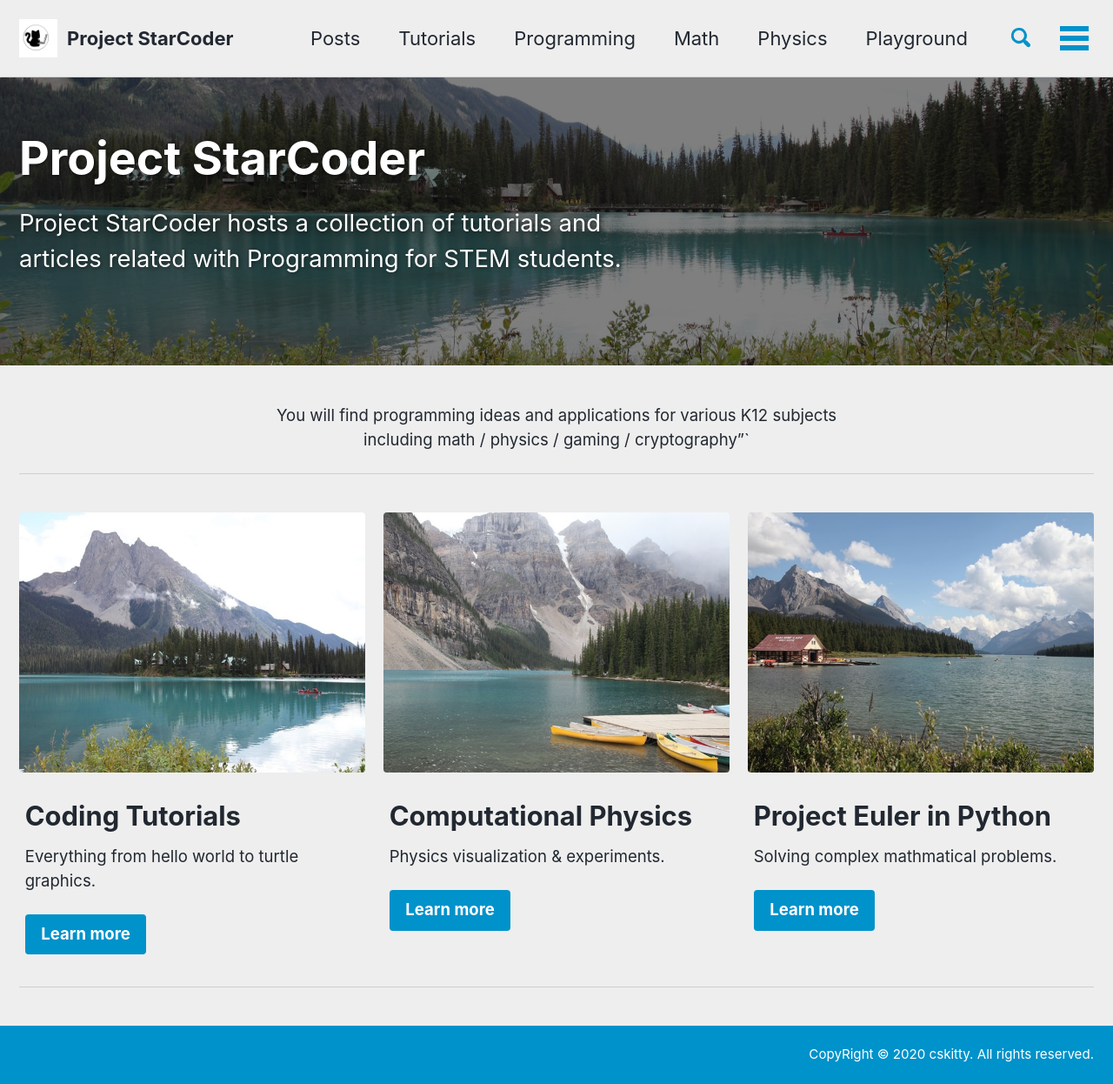
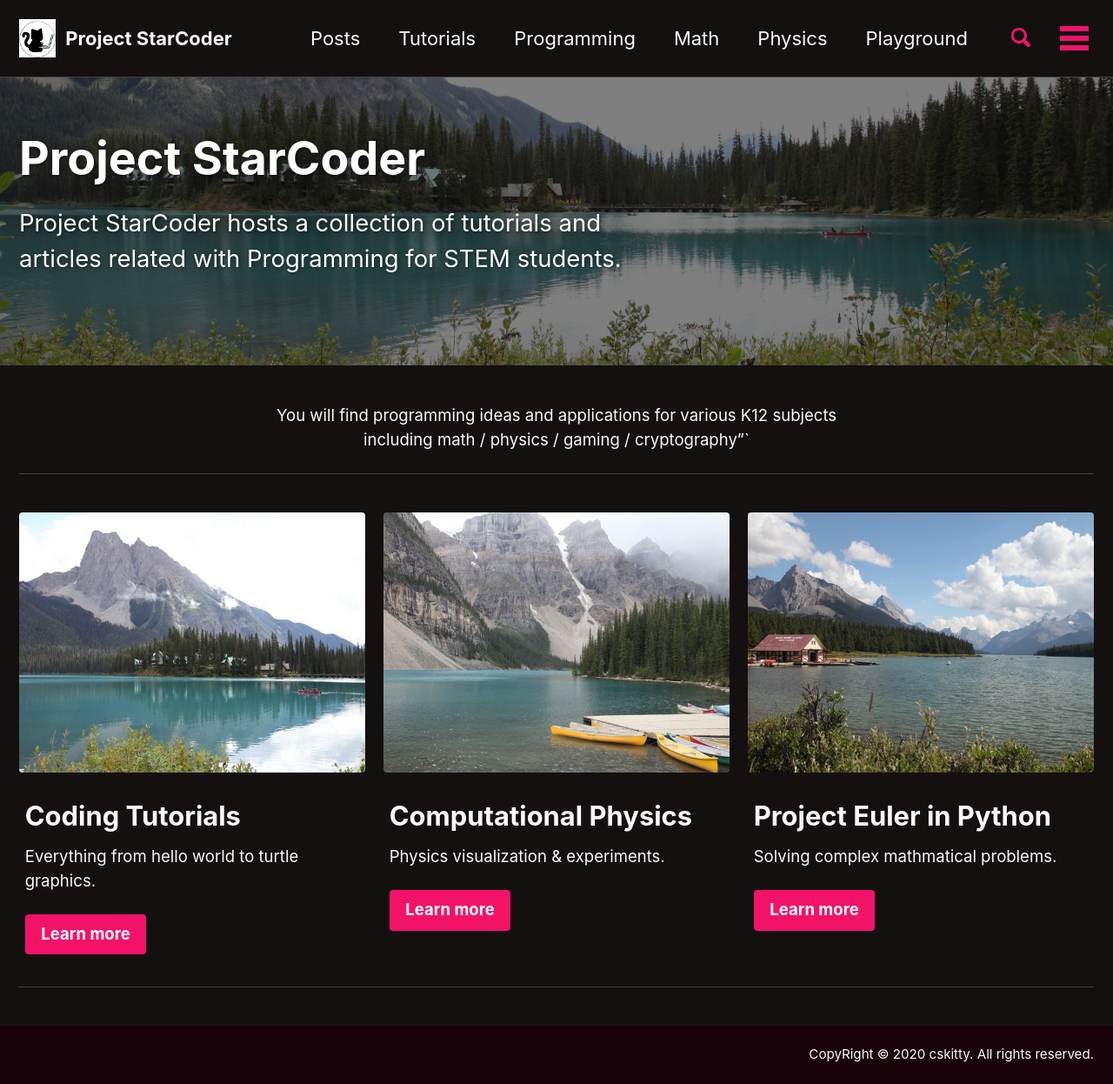
Before and after one commit to cskitty/cskitty.github.io, a Jekyll site: the page built from _pages/home.md, in a window 1280 px wide. Shown: the whole page at 87% size. Built offline with Jekyll 4.4.1, drawn with Linux system fonts in a browser that asks for light colours; cached includes are drawn as plain includes; nearby versions of some CDN libraries.

Commit message:
updated logo

```diff
--- a/_config.yml
+++ b/_config.yml
@@ -12,7 +12,7 @@
 
 #theme                  : "minimal-mistakes-jekyll"
 remote_theme             : "mmistakes/minimal-mistakes"
-minimal_mistakes_skin    : "air" # "air", "aqua", "contrast", "dark", "dirt", "neon", "mint", "plum", "sunrise"
+minimal_mistakes_skin    : "neon" # "air", "aqua", "contrast", "dark", "dirt", "neon", "mint", "plum", "sunrise"
 
 # Site Settings
 locale                   : "en-US"
@@ -94,7 +94,7 @@ analytics:
 # Site Author
 author:
   name             : "StarCoder"
-  avatar           : "https://avatars3.githubusercontent.com/u/19498807?s=400&u=a311a0cc9b765090373a431d386a0842ff8a9622&v=4"
+  avatar           : "/assets/images/catlogo.jpg" #"https://avatars3.githubusercontent.com/u/19498807?s=400&u=a311a0cc9b765090373a431d386a0842ff8a9622&v=4"
   bio              : "
   <br> <br> Project StarCoder hosts a collection of tutorials and articles related with Programming for STEM students.
   <br> <br> You will find programming ideas and applications for various K12 subjects including math / physics / gaming / cryptography etc
```
Also changed, not shown: assets/images/catlogo.jpg.
